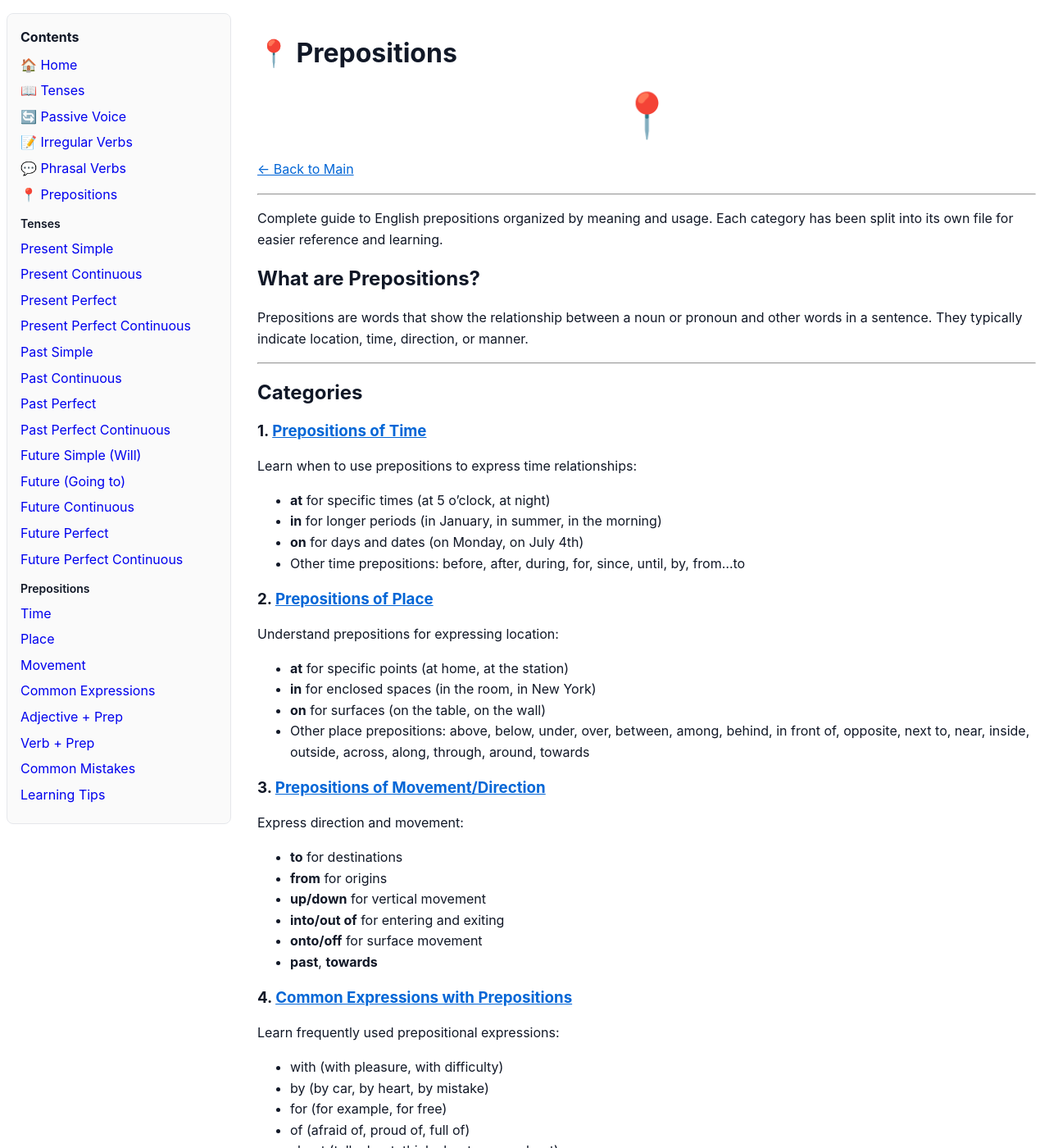
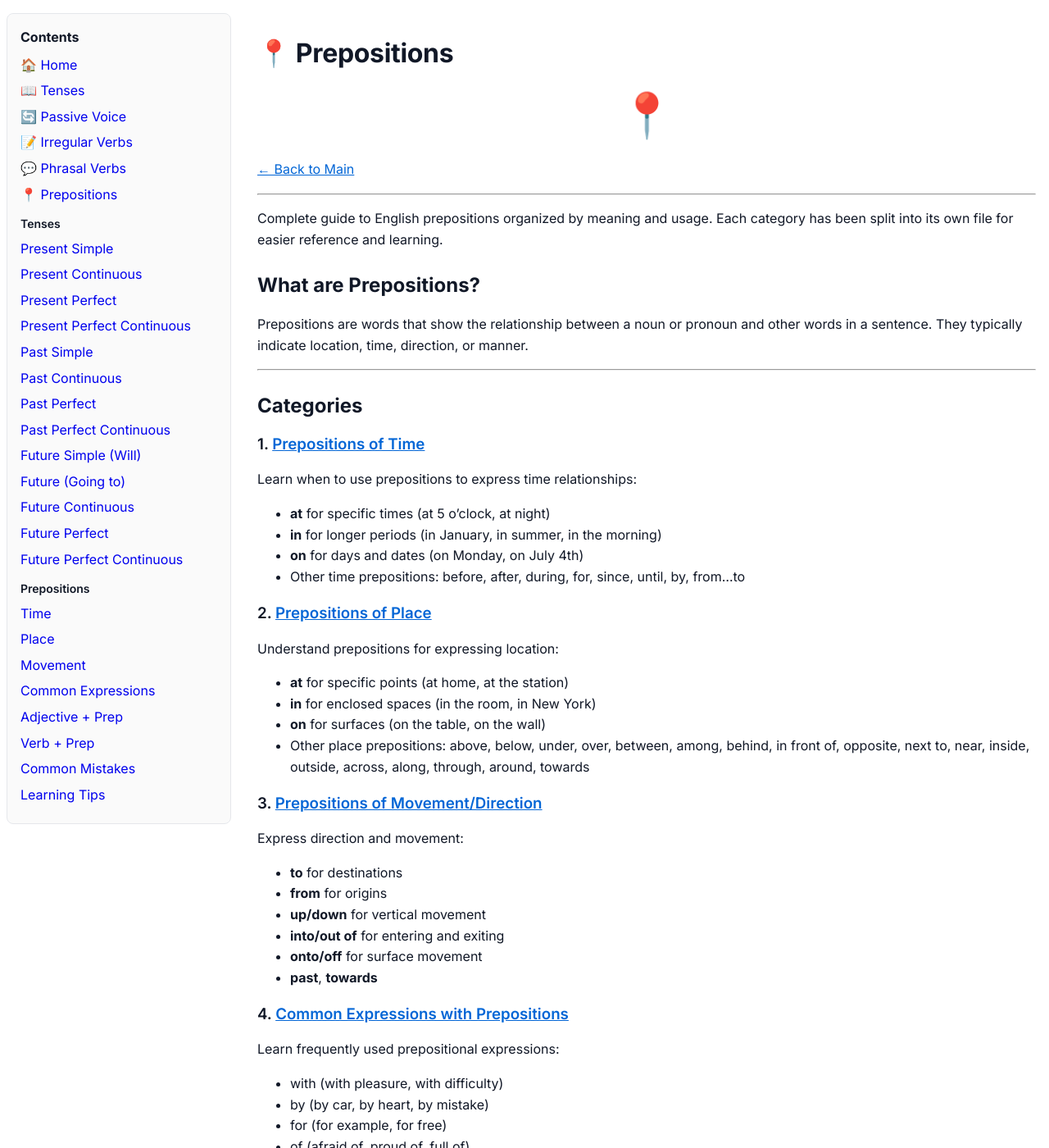
Before and after one commit to growlishme/rules, a Jekyll site: the page built from 5-prepositions.md, in a window 1280 px wide and 1400 px high. Shown: the whole window at 82% size. Built offline with Jekyll 4.4.1, drawn with Linux system fonts in a browser that asks for light colours; emoji names are drawn with the system emoji font.

Commit message:
fix site

```diff
--- a/_layouts/default.html
+++ b/_layouts/default.html
@@ -5,6 +5,7 @@
   {% seo %}
   <meta name="viewport" content="width=device-width, initial-scale=1" />
   <link rel="stylesheet" href="{{ '/assets/css/site.css' | relative_url }}" />
+  <link href="https://fonts.googleapis.com/css2?family=Inter:wght@400;500;600;700&display=swap" rel="stylesheet">
   <link rel="icon" href="{{ '/assets/favicon.svg' | relative_url }}" type="image/svg+xml">
   <title>{{ page.title | default: site.title }}</title>
   <style>
--- a/assets/css/site.css
+++ b/assets/css/site.css
@@ -40,7 +40,7 @@
 /* Global readability tweaks */
 html,
 body {
-    font-family: -apple-system, BlinkMacSystemFont, "Segoe UI", Roboto, Oxygen, Ubuntu, Cantarell, "Helvetica Neue", Arial, sans-serif;
+    font-family: Inter;
     line-height: 1.6;
     color: #111827;
 }
@@ -77,3 +77,43 @@
     border-radius: 8px;
     overflow: auto;
 }
+
+/* Tables */
+main table {
+    width: 100%;
+    border-collapse: collapse;
+    margin: 16px 0;
+    font-size: 14px;
+}
+
+main th,
+main td {
+    border: 1px solid #e5e7eb;
+    padding: 8px 10px;
+    vertical-align: top;
+}
+
+main th {
+    background: #f9fafb;
+    text-align: left;
+}
+
+main tr:nth-child(even) td {
+    background: #fcfcfd;
+}
+
+/* Headings */
+main h1 {
+    font-weight: 700;
+    letter-spacing: -0.01em;
+}
+
+main h2 {
+    font-weight: 700;
+    margin-top: 28px;
+}
+
+main h3 {
+    font-weight: 600;
+    margin-top: 20px;
+}
```
